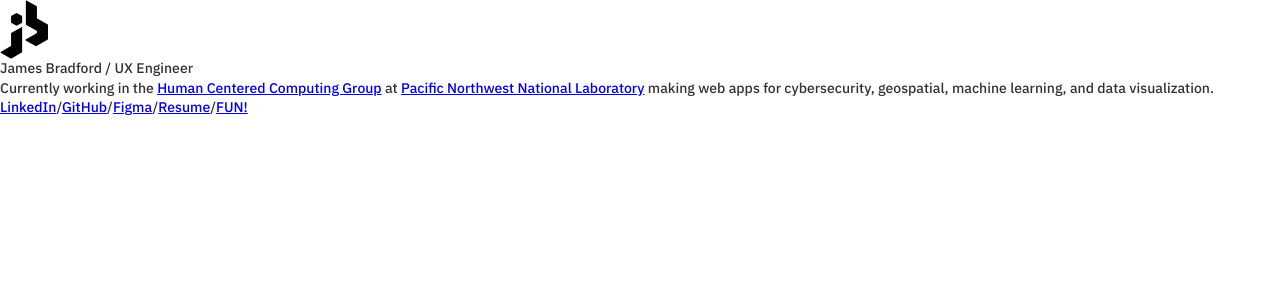
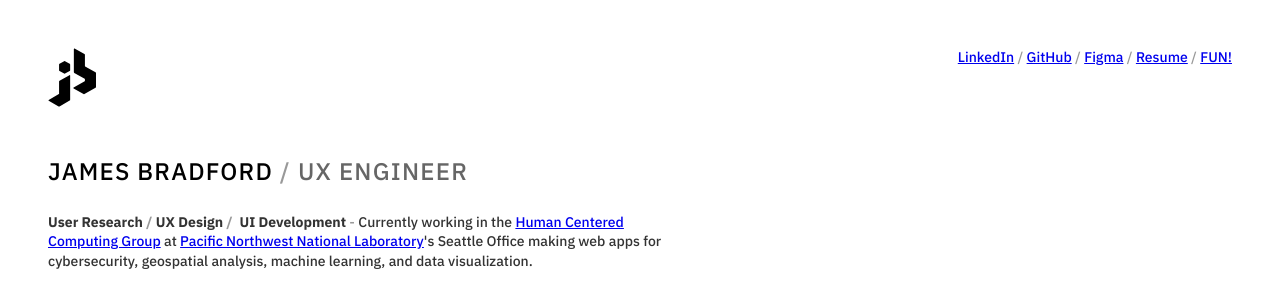
Before and after one commit to arniebradfo/bradford-digital-5, a Next.js app: page / in a window 1280 px wide. Shown: the top 308 px of the page. Built offline with nearby package versions, Linux system fonts and the light colour scheme.

Commit message:
use Text Components

```diff
--- a/app/page.tsx
+++ b/app/page.tsx
@@ -2,20 +2,36 @@ import Image from "next/image";
 import AvyMapMockupDesktop from "../public/lfs-media/AvyMap_Mockup-Desktop.png";
 import Link from "next/link";
 import { externalLinkAttributes } from "./utils/link";
+import { Txt } from "./components/Text";
+import { Spacer } from "./components/Spacer";
 
 export default function Home() {
   return (
     <div>
-      <header>
+      <header style={{ padding: 48, position: "relative" }}>
         <Image
           src="/logo/small.svg"
           alt="jb logo"
           width={16 * 3}
           height={16 * 3}
           priority
+          style={{ marginBottom: 48 }}
         />
-        <h1>James Bradford / UX Engineer</h1>
-        <p>
+
+        <Txt tag="h1" size={2} fg={1} uppercase style={{ marginBottom: 24 }}>
+          <Txt>James Bradford</Txt>
+          <Spacer normal>/</Spacer>
+          <Txt fg={3}>UX Engineer</Txt>
+        </Txt>
+
+        <Txt tag="p" style={{ maxWidth: 640 }}>
+          <Txt bold>
+            User Research
+            <Spacer>/</Spacer>
+            UX Design
+            <Spacer>/</Spacer> UI Development
+          </Txt>
+          <Spacer>-</Spacer>
           Currently working in the{" "}
           <Link
             href={"https://www.pnnl.gov/visual-analytics"}
@@ -26,11 +42,13 @@ export default function Home() {
           at{" "}
           <Link href={"https://www.pnnl.gov/"} {...externalLinkAttributes}>
             Pacific Northwest National Laboratory
-          </Link>{" "}
-          making web apps for cybersecurity, geospatial, machine learning, and
-          data visualization.
-        </p>
-        <nav>
+          </Link>
+          {"'s "}
+          Seattle Office making web apps for cybersecurity, geospatial analysis,
+          machine learning, and data visualization.
+        </Txt>
+
+        <nav style={{ position: "absolute", right: 0, top: 0, margin: 48 }}>
           {[
             {
               children: "LinkedIn",
@@ -57,7 +75,7 @@ export default function Home() {
             },
           ].map((linkProps, i) => (
             <>
-              {i > 0 && <span>/</span>}
+              {i > 0 && <Spacer>/</Spacer>}
               <Link {...linkProps} />
             </>
           ))}
```
